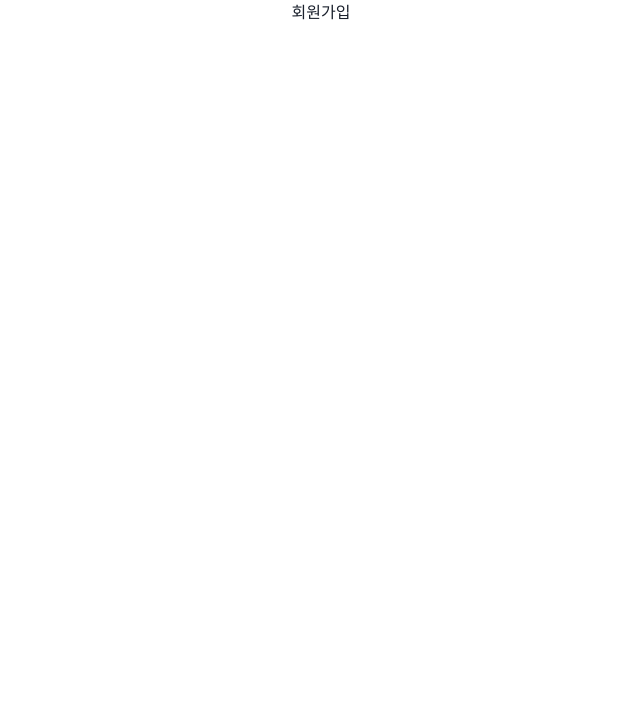
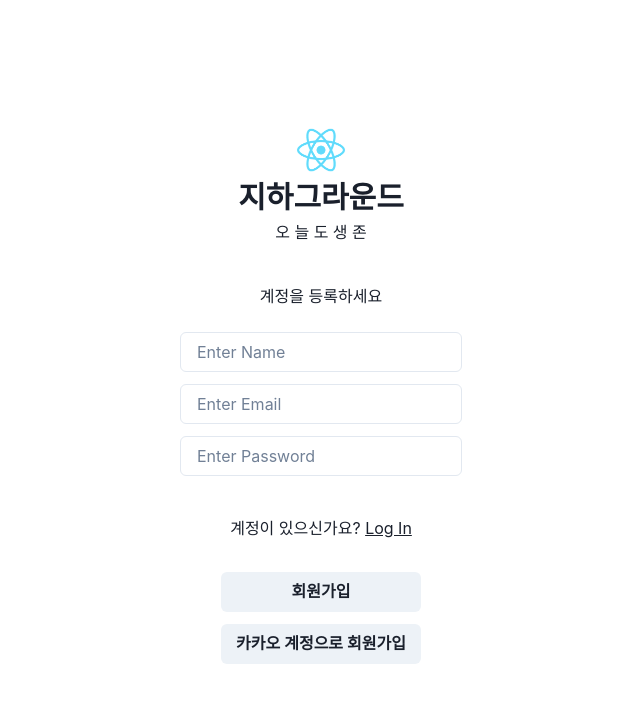
Before and after one commit to flow4camp/flow4-front, a React (Create React App) app: page /signin in a window 1280 px wide. Shown: the top 702 px of the page, without its empty margins (319-959 px from the left). Built offline with nearby package versions, Linux system fonts and the light colour scheme.

Commit message:
feat: signup 페이지

```diff
--- a/src/App.tsx
+++ b/src/App.tsx
@@ -1,6 +1,5 @@
 import React from "react";
 import { BrowserRouter, Routes, Route } from "react-router-dom";
-import { ChakraProvider } from "@chakra-ui/react";
 import Home from "./pages/Home";
 import Store from "./pages/Store";
 import MyPage from "./pages/MyPage";
@@ -12,7 +11,6 @@ import "./App.css";
 
 function App() {
   return (
-    <ChakraProvider>
       <BrowserRouter>
         <div className="App">
           <Routes>
@@ -25,7 +23,6 @@ function App() {
           </Routes>
         </div>
       </BrowserRouter>
-    </ChakraProvider>
   );
 }
 
--- a/src/pages/Login.tsx
+++ b/src/pages/Login.tsx
@@ -39,7 +39,7 @@ function Login() {
           align='center'
           justify='center'
           // bg='blue'
-          gap={5}
+          gap={3}
         >
           <Flex
             direction='column'
@@ -85,7 +85,7 @@ function Login() {
           </Flex>
           <Text fontSize="md">
             계정이 없으신가요?{' '}
-            <Link to="/signUp">
+            <Link to="/signin">
               <Text as="u">Sign Up</Text>
             </Link>
           </Text>
--- a/src/pages/Signin.tsx
+++ b/src/pages/Signin.tsx
@@ -1,5 +1,134 @@
+import React, {  ChangeEvent } from "react";
+import { Box, Center, Image, Text, Input, Button, Flex } from '@chakra-ui/react';
+import { Link } from 'react-router-dom';
+import { useState } from 'react';
+import axios from 'axios';
+
 function Signin() {
-  return <div>회원가입</div>;
+
+  const [inputName, setInputName] = useState('');
+  const [inputId, setInputId] = useState('');
+  const [inputPwd, setInputPwd] = useState('');
+
+  const onChangeName = (e: ChangeEvent<HTMLInputElement>): void => {
+    setInputName(e.target.value);
+  };
+
+  const onChangeId = (e: ChangeEvent<HTMLInputElement>): void => {
+    setInputId(e.target.value);
+  };
+
+  const onChangePwd = (e: ChangeEvent<HTMLInputElement>): void => {
+    setInputPwd(e.target.value);
+  };
+
+  return (
+    <Center
+      w='100%'
+      h='100vh'
+      alignContent="center"
+      // bg='blue'
+      // position='relative'
+    >
+      <Center
+        w='70%'
+        h="100vh"
+        // bg='tomato'
+        alignContent='center'
+        // direction='column'
+        // align='center'
+        // justify='center'
+      >
+        <Flex
+          direction='column'
+          align='center'
+          justify='center'
+          // bg='blue'
+          gap={5}
+        >
+          <Flex
+            direction='column'
+            align='center'
+            justify='center'
+            // bg='green'
+          >
+            <Image src='/logo192.png' w='50px' h='50px' />
+            <Text
+              fontSize='3xl'
+              fontWeight='bold'
+            >지하그라운드</Text>
+            <Text>오 늘 도 생 존</Text>
+          </Flex>
+          <Flex
+            direction='column'
+            align='center'
+            // bg='yellow'
+            p={5}
+            gap={3}
+          >
+            <Text marginBottom={3} >계정을 등록하세요</Text>
+            <Center>
+              <Input
+                variant="outline"
+                placeholder="Enter Name"
+                size="md"
+                type='text'
+                value={inputName}
+                onChange={onChangeName}
+              />
+            </Center>
+            <Center>
+              <Input
+                variant="outline"
+                placeholder="Enter Email"
+                size="md"
+                type='email'
+                value={inputId}
+                onChange={onChangeId}
+              />
+            </Center>
+            <Center>
+              <Input
+                variant="outline"
+                placeholder="Enter Password"
+                size="md"
+                type="password"
+                value={inputPwd}
+                onChange={onChangePwd}
+              />
+            </Center>
+          </Flex>
+          <Text fontSize="md">
+            계정이 있으신가요?{' '}
+            <Link to="/">
+              <Text as="u">Log In</Text>
+            </Link>
+          </Text>
+          <Flex
+            direction='column'
+            align='center'
+            p={3}
+            gap={3}
+          >
+            <Center>
+              <Button
+                w='200px'
+              >
+                회원가입
+              </Button>
+            </Center>
+            <Center>
+              <Button
+                w='200px'
+              >
+                카카오 계정으로 회원가입
+              </Button>
+            </Center>
+          </Flex>
+        </Flex>
+      </Center>
+    </Center>
+  );
 }
 
 export default Signin;
```
